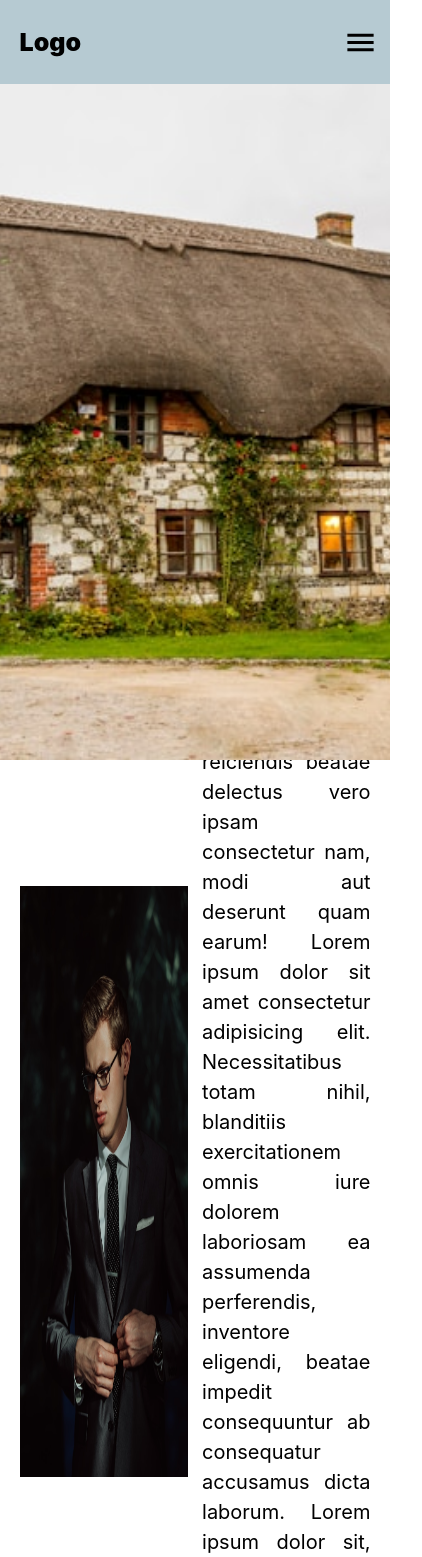
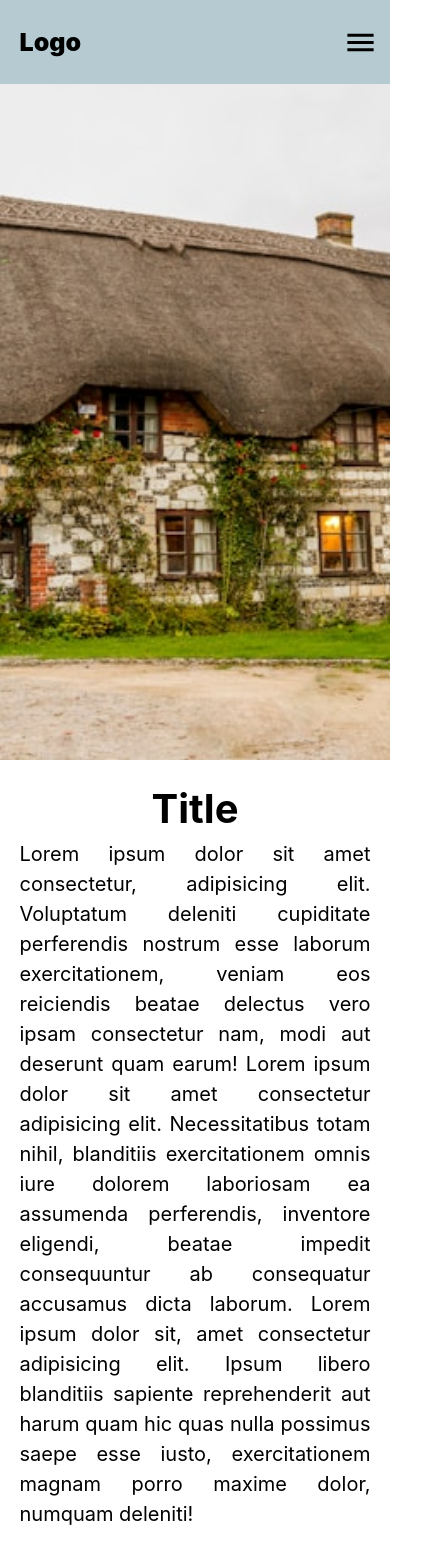
Before and after one commit to Harvoxx-hub/lga_website, a React (Create React App) app in the folder frontend/: page /legislature in a window 390 px wide. Shown: the top 1557 px of the page, 422 px wide, since content can reach past the window. Built offline with nearby package versions, Linux system fonts and the light colour scheme.

Commit message:
Changed the title of the website

```diff
--- a/frontend/public/index.html
+++ b/frontend/public/index.html
@@ -24,7 +24,7 @@
       work correctly both with client-side routing and a non-root public URL.
       Learn how to configure a non-root public URL by running `npm run build`.
     -->
-    <title>React App</title>
+    <title>LGA Website</title>
   </head>
   <body>
     <noscript>You need to enable JavaScript to run this app.</noscript>
--- a/frontend/src/components/header/header.css
+++ b/frontend/src/components/header/header.css
@@ -82,6 +82,11 @@
     font-weight: bold;
 }
 
+.header-container ul li .drop-container .drop-down p:hover {
+    color: green;
+}
+
+
 .header-container ul li .drop-container .modal-drop {
     position: absolute;
     background-color: #B6CAD2;
@@ -96,6 +101,8 @@
     list-style: none;
     transition-duration: 3s;
 }
+
+
 
 @media screen  and (max-width: 768px) {
     .header-container .nav-menu {
--- a/frontend/src/pages/council/legislature/legislature.css
+++ b/frontend/src/pages/council/legislature/legislature.css
@@ -98,3 +98,42 @@
     font-size: 19px;
     color: gray;
 }
+
+
+
+@media screen  and (max-width: 480px) {
+    .le-content {
+        flex-wrap: wrap-reverse;
+        height: unset;
+    }
+
+    .le-content .leImg {
+        width: 100%;
+    }
+
+    .le-content .le-title {
+        width: 100%;
+        margin-bottom: 30px;
+    }
+
+    .members .council-box-le {
+        flex-wrap: wrap;
+    }
+
+    .members .council-box-le .box-le  {
+        width: 100%;
+        margin-bottom: 30px;
+    }
+}
+
+
+
+@media screen  and (max-width: 768px) and (min-width: 481px) {
+
+}
+
+
+
+@media screen  and (max-width: 834px) and (min-width: 769px) {
+
+}
```
Also changed, not shown: frontend/src/pages/council/executive/executive.css (+18 -0 lines).
